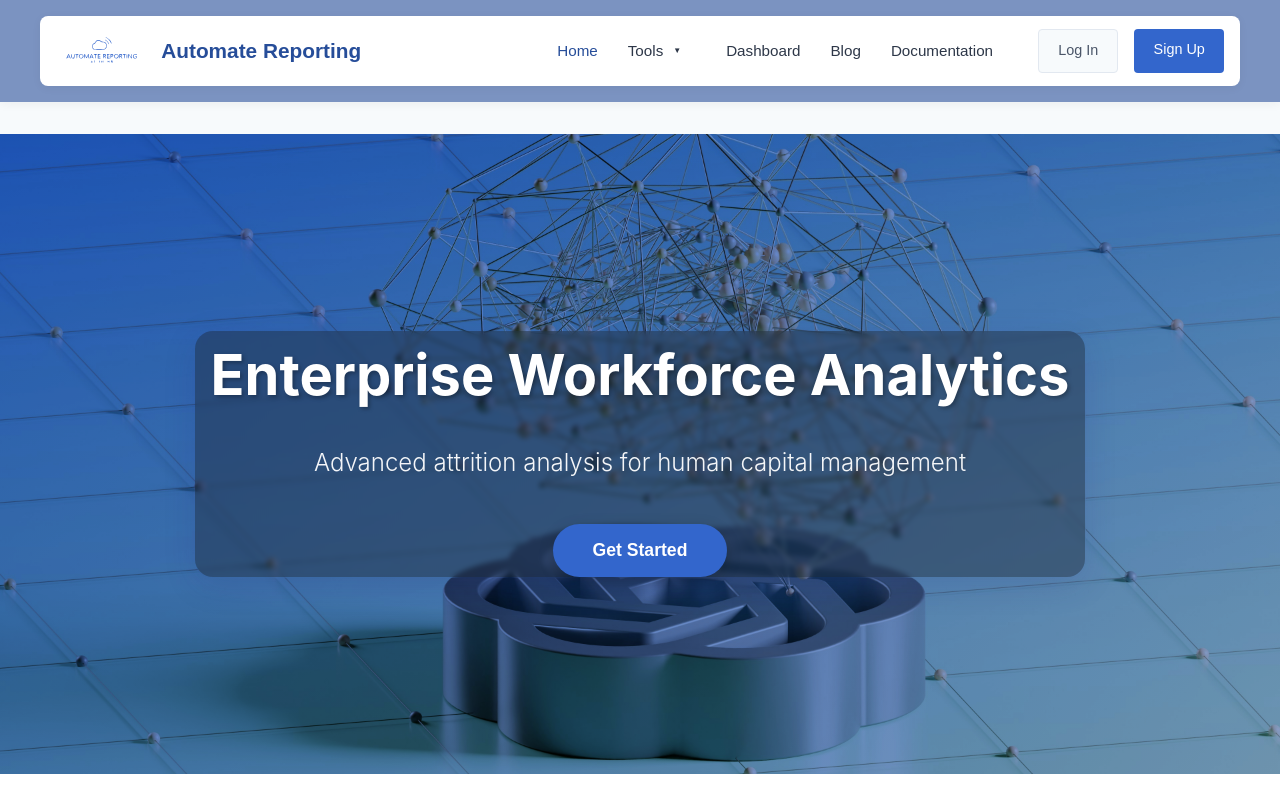
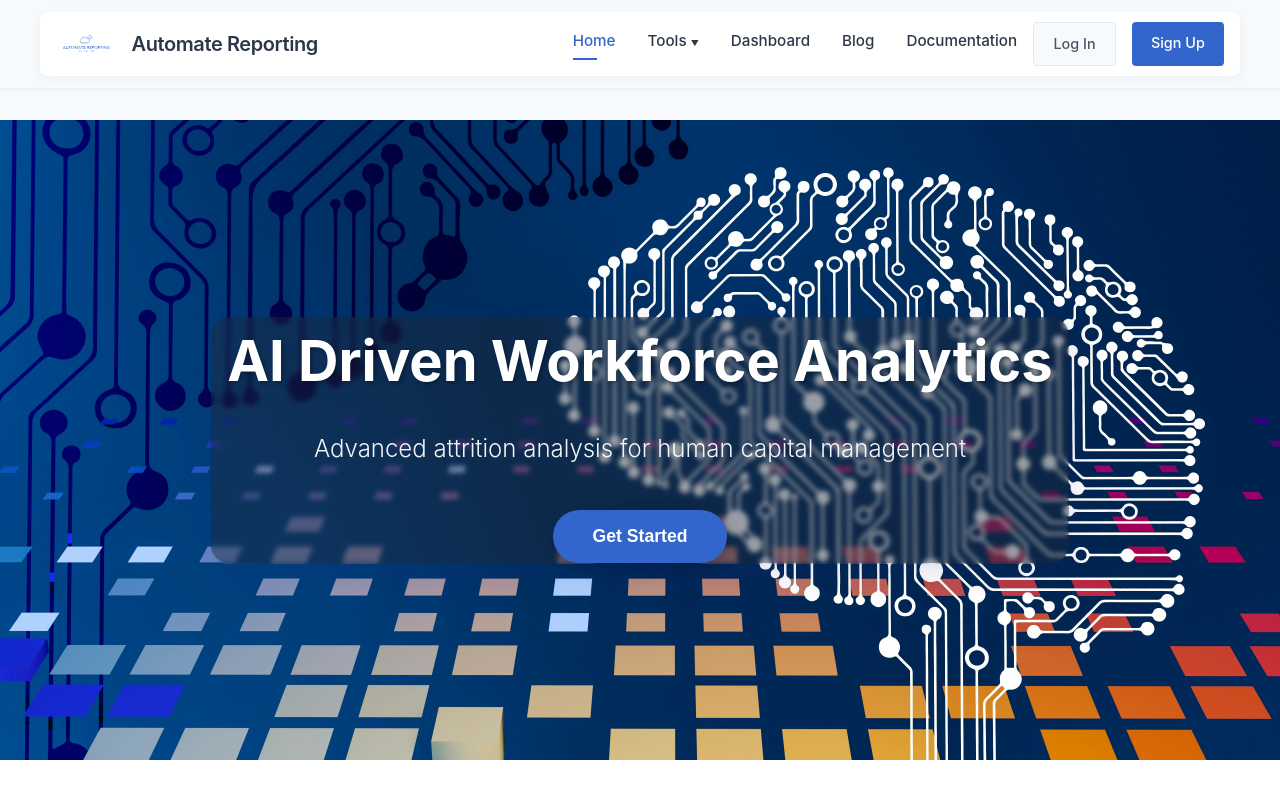
Before and after one commit to sneha42-code/automate-report-tool-app, a React (Create React App) app: page / in a window 1280 px wide. Shown: the top 800 px of the page. Built offline with nearby package versions, Linux system fonts and the light colour scheme; no server answers.

Commit message:
add changes

```diff
--- a/src/pages/Home.jsx
+++ b/src/pages/Home.jsx
@@ -51,7 +51,7 @@ const Home = () => {
         </div>
         <div className="container hero-content">
           <h1 className="hero-title animate-slideDown">
-            Enterprise Workforce Analytics
+            AI Driven Workforce Analytics
           </h1>
           <p className="hero-subtitle animate-slideUp">
             Advanced attrition analysis for human capital management
--- a/src/styles/Footer.css
+++ b/src/styles/Footer.css
@@ -2,10 +2,12 @@
 @import "./color.css";
 
 .footer {
-  background-color: var(--primary-blue);
-  color: wheat;
-  padding: 60px 0 30px;
-  animation: fadeUp 0.8s cubic-bezier(0.4, 0, 0.2, 1);
+  background: linear-gradient(120deg, #f7fafc 0%, #e9eef6 100%);
+  color: var(--primary-slate);
+  padding: 3.5rem 0 1.5rem 0;
+  box-shadow: 0 -2px 24px rgba(0, 0, 0, 0.04);
+  font-size: 1.05rem;
+  border-top: 1px solid #e6eaf3;
 }
 
 @keyframes fadeUp {
@@ -19,34 +21,163 @@
   }
 }
 
-.container {
+.footer .container {
   max-width: 1200px;
   margin: 0 auto;
-  padding: 0 20px;
+  padding: 0 24px;
 }
 
 .footer-sections {
   display: flex;
+  flex-wrap: wrap;
+  gap: 2.5rem;
   justify-content: space-between;
+  margin-bottom: 2.5rem;
 }
 
 .footer-section {
-  flex: 1;
-  max-width: 45%;
+  flex: 1 1 260px;
+  min-width: 220px;
+  margin-bottom: 1.5rem;@import "./color.css";
+
+.footer {
+  color: var(--neutral-dark);
+  padding: 3rem 0 1rem;
+  font-size: 0.95rem;
+  border-top: 1px solid var(--neutral-light);
+  font-family: -apple-system, BlinkMacSystemFont, "Segoe UI", Roboto, sans-serif;
+}
+
+.footer .container {
+  max-width: 1280px;
+  margin: 0 auto;
+  padding: 0 1.5rem;
+}
+
+.footer-sections {
+  display: grid;
+  grid-template-columns: repeat(auto-fit, minmax(240px, 1fr));
+  gap: 2rem;
   margin-bottom: 2rem;
 }
 
+.footer-section {
+  text-align: center;
+}
+
 .footer-title {
-  color: var(--primary-slate);
-  font-size: 1.3rem;
+  font-size: 1.15rem;
+  font-weight: 600;
+  margin-bottom: 0.75rem;
+  color: var(--primary-blue);
+  letter-spacing: -0.01em;
+}
+
+.footer-description {
+  color: var(--neutral-medium);
+  font-size: 0.9rem;
+  line-height: 1.6;
+}
+
+.contact-email {
+  color: var(--neutral-dark);
+  font-weight: 500;
+  font-size: 0.95rem;
+  text-decoration: none;
+  transition: color 0.2s ease;
+}
+
+.contact-email:hover {
+  color: var(--primary-blue);
+}
+
+.footer-bottom {
+  display: flex;
+  justify-content: space-between;
+  align-items: center;
+  border-top: 1px solid var(--neutral-light);
+  padding-top: 1rem;
+  font-size: 0.9rem;
+  color: var(--neutral-medium);
+}
+
+.footer-links {
+  display: flex;
+  gap: 1.25rem;
+}
+
+.footer-links a {
+  color: var(--neutral-dark);
+  text-decoration: none;
+  font-weight: 500;
+  transition: color 0.2s ease;
+}
+
+.footer-links a:hover {
+  color: var(--primary-blue);
+}
+
+/* Animations */
+@keyframes fadeIn {
+  from { opacity: 0; transform: translateY(10px); }
+  to { opacity: 1; transform: translateY(0); }
+}
+
+.footer-section {
+  opacity: 0;
+  transform: translateY(10px);
+  transition: all 0.5s ease-out;
+}
+
+.footer-section.fade-in-visible {
+  opacity: 1;
+  transform: translateY(0);
+}
+
+/* Responsive Design */
+@media (max-width: 960px) {
+  .footer-sections {
+    gap: 1.5rem;
+  }
+
+  .footer-section {
+    text-align: center;
+  }
+}
+
+@media (max-width: 600px) {
+  .footer {
+    padding: 2rem 0 0.75rem;
+  }
+
+  .footer-bottom {
+    flex-direction: column;
+    gap: 0.75rem;
+    text-align: center;
+  }
+
+  .footer-links {
+    flex-direction: column;
+    gap: 0.75rem;
+  }
+
+  .container {
+    padding: 0 1rem;
+  }
+}
+  padding: 1.5rem;
+}
+
+.footer-title {
+  font-size: 1.25rem;
   font-weight: 700;
-  margin: 0 0 10px 0;
+  margin-bottom: 0.7rem;
+  color: var(--primary-blue);
+  letter-spacing: 0.2px;
   position: relative;
   margin-inline-start: auto;
   text-align: center;
   padding-bottom: 10px;
-  letter-spacing: 0.5px;
-  text-transform: none;
   line-height: 1.2;
 }
 
@@ -62,54 +193,63 @@
 }
 
 .footer-description {
-  color: var(--neutral-medium, #64748b);
-  line-height: 1.6;
-  margin: 0;
+  color: var(--primary-slate);
+  font-size: 1.05rem;
+  margin-bottom: 0.5rem;
+  line-height: 1.7;
   text-align: center;
-  font-size: 1rem;
-  margin-bottom: 0.5rem;
 }
 
 .contact-email {
-  color: var(--primary-blue);
-  font-size: 1rem;
+  color: var(--primary-slate);
+  font-weight: 600;
+  font-size: 1.08rem;
+  margin-top: 0.2rem;
+  letter-spacing: 0.1px;
   text-align: center;
 }
 
 .footer-bottom {
   display: flex;
-  padding: 1rem;
+  flex-wrap: wrap;
   justify-content: space-between;
   align-items: center;
-  border-top: var(--primary-slate);
-}
-.footer-top {
-  display: flex;
-  padding: 1rem;
-  justify-content: space-between;
-  align-items: center;
-  border-top: 1px solid rgba(255, 255, 255, 0.1);
-}
-
-.copyright {
-  color: var(--primary-blue);
-  font-size: 0.9rem;
+  border-top: 1px solid #e6eaf3;
+  padding-top: 1.2rem;
+  margin-top: 1.2rem;
+  font-size: 0.98rem;
 }
 
 .footer-links {
   display: flex;
-  gap: 20px;
+  gap: 1.5rem;
 }
 
 .footer-links a {
-  color: var(--primary-slate);
+  color: var(--primary-blue);
   text-decoration: none;
-  font-size: 0.9rem;
-  transition: color 0.2s ease;
+  font-weight: 500;
+  transition: color 0.18s;
+  border-bottom: 1.5px solid transparent;
+  padding-bottom: 2px;
 }
 
 .footer-links a:hover {
-  color: var(--primary-blue);
+  color: var(--primary-slate);
+  border-bottom: 1.5px solid var(--primary-blue);
+}
+
+@media (max-width: 800px) {
+  .footer-sections {
+    flex-direction: column;
+    gap: 1.5rem;
+  }
+
+  .footer-bottom {
+    flex-direction: column;
+    gap: 0.7rem;
+    align-items: flex-start;
+  }
 }
 
 @media (max-width: 768px) {
--- a/src/styles/Header.css
+++ b/src/styles/Header.css
@@ -1,57 +1,44 @@
-/* components/styles/Header.css */
 @import "./color.css";
 
 .header {
-  background-color: var(--primary-slate);
-  box-shadow: var(--shadow-soft);
+  background-color: var(--neutral-white);
+  box-shadow: 0 2px 4px rgba(0, 0, 0, 0.05);
   position: sticky;
   top: 0;
-  padding: 1rem;
+  padding: 0.75rem 0;
   z-index: 1000;
-  font-family: "Arial", "Helvetica Neue", Helvetica, sans-serif;
-  animation: fadeDown 0.8s cubic-bezier(0.4,0,0.2,1);
-}
-
-@keyframes fadeDown {
-  from {
-    opacity: 0;
-    transform: translateY(-40px);
-  }
-  to {
-    opacity: 1;
-    transform: translateY(0);
-  }
+  font-family: -apple-system, BlinkMacSystemFont, "Segoe UI", Roboto, sans-serif;
 }
 
 .container {
-  max-width: 1200px;
+  max-width: 1280px;
   margin: 0 auto;
-  padding: 0 20px;
+  padding: 0 1.5rem;
 }
 
 .header-content {
   display: flex;
+  align-items: center;
   justify-content: space-between;
-  align-items: center;
-  height: 70px;
+  height: 64px;
 }
 
 .logo a {
   display: flex;
   align-items: center;
   text-decoration: none;
-
 }
 
 .logo-img {
-  height: 60px;
-  margin-right: 10px;
+  height: 40px;
+  margin-right: 0.75rem;
 }
 
 .logo-text {
-  font-size: 1.3rem;
+  font-size: 1.25rem;
   font-weight: 600;
-  color: var(--primary-blue-dark);
+  color: var(--neutral-dark);
+  letter-spacing: -0.02em;
 }
 
 .main-nav {
@@ -64,41 +51,33 @@
   list-style: none;
   margin: 0;
   padding: 0;
-  margin-right: 30px;
 }
 
 .nav-item {
-  margin: 0 15px;
-  position: relative;
+  margin: 0 1rem;
 }
 
 .nav-link {
-  color:var( --neutral-dark);
+  color: var(--neutral-dark);
   text-decoration: none;
   font-size: 0.95rem;
   font-weight: 500;
-  padding: 8px 0;
-  position: relative;
+  padding: 0.5rem 0;
   transition: color 0.2s ease;
-  display: inline-block;
 }
 
-.nav-link:hover {
-  color: var(--primary-blue-dark);
-}
-
+.nav-link:hover,
 .nav-link.active {
-  color: var(--primary-blue-dark);
+  color: var(--primary-blue);
 }
 
 .nav-link.active::after {
   content: "";
-  position: absolute;
-  bottom: 0;
-  left: 0;
-  width: 100%;
+  display: block;
+  width: 24px;
   height: 2px;
-  background-color: white;
+  background-color: var(--primary-blue);
+  margin-top: 4px;
 }
 
 /* Dropdown styles */
@@ -106,51 +85,42 @@
   position: relative;
 }
 
-.nav-link.dropdown-toggle {
-  cursor: pointer;
-  display: flex;
-  align-items: center;
-  gap: 5px;
-  padding-right: 15px;
-}
-
 .nav-link.dropdown-toggle::after {
   content: "▼";
-  font-size: 8px;
-  margin-left: 5px;
+  font-size: 0.5rem;
+  margin-left: 0.25rem;
+  display: inline-block;
   transition: transform 0.2s ease;
 }
 
 .dropdown-menu {
   position: absolute;
   top: 100%;
-  left: 0;
-  background-color: var(--primary-slate-dark);
-  min-width: 180px;
-  box-shadow: 0 4px 12px rgba(0, 0, 0, 0.2);
-  border-radius: 4px;
-  padding: 8px 0;
+  left: -0.5rem;
+  background-color: var(--neutral-dark);
+  min-width: 160px;
+  box-shadow: 0 4px 12px rgba(0, 0, 0, 0.1);
+  border-radius: 6px;
+  padding: 0.5rem 0;
   opacity: 0;
   visibility: hidden;
-  transform: translateY(10px);
-  transition: all 0.3s ease;
+  transform: translateY(4px);
+  transition: all 0.2s ease;
   z-index: 10;
-  border: 1px solid rgba(255, 255, 255, 0.1);
 }
 
 .dropdown-item {
   display: block;
-  padding: 8px 16px;
-  color: white;
+  padding: 0.5rem 1rem;
+  color: var(--neutral-light);
   text-decoration: none;
   font-size: 0.9rem;
-  transition: background-color 0.2s ease, color 0.2s ease;
-  white-space: nowrap;
+  font-weight: 500;
+  transition: background-color 0.2s ease;
 }
 
 .dropdown-item:hover {
-  background-color: var(--primary-blue);
-  color: white;
+  background-color: var(--neutral-light);
 }
 
 .nav-item.dropdown:hover .dropdown-menu {
@@ -165,13 +135,12 @@
 
 .header-actions {
   display: flex;
-  gap: 12px;
+  gap: 0.75rem;
 }
 
 .btn {
-  display: inline-block;
-  padding: 8px 20px;
-  border-radius: 4px;
+  padding: 0.5rem 1.25rem;
+  border-radius: 6px;
   font-size: 0.9rem;
   font-weight: 500;
   text-decoration: none;
@@ -181,66 +150,61 @@
 
 .btn-primary {
   background-color: var(--primary-blue);
-  color: white;
-  border: 1px solid var(--primary-blue);
+  color: var(--neutral-white);
+  border: none;
 }
 
 .btn-primary:hover {
-  background-color: var(--primary-blue-light);
-  border-color: var(--primary-blue-light);
+  background-color: var(--primary-blue-dark);
 }
 
 .btn-secondary {
   background-color: transparent;
-  color: white;
-  border: 1px solid white;
+  color: var(--neutral-dark);
+  border: 1px solid var(--neutral-gray);
 }
 
 .btn-secondary:hover {
-  background-color: rgba(255, 255, 255, 0.1);
-  border-color: white;
+  background-color: var(--neutral-light);
 }
 
 .mobile-menu-toggle {
   display: none;
-  flex-direction: column;
-  justify-content: space-between;
   width: 24px;
-  height: 20px;
+  height: 24px;
   background: transparent;
   border: none;
   cursor: pointer;
+  flex-direction: column;
+  justify-content: space-between;
   padding: 0;
 }
 
 .hamburger-line {
   width: 100%;
   height: 2px;
-  background-color: white;
+  background-color: var(--neutral-dark);
   transition: all 0.3s ease;
 }
 
 /* Responsive styles */
-@media (max-width: 920px) {
+@media (max-width: 960px) {
   .mobile-menu-toggle {
     display: flex;
   }
 
   .main-nav {
-    position: absolute;
-    top: 70px;
+    position: fixed;
+    top: 64px;
     left: 0;
     width: 100%;
-    flex-direction: column;
-    align-items: flex-start;
-    background-color: var(--primary-slate-dark);
-    padding: 20px;
-    box-shadow: 0 4px 6px rgba(0, 0, 0, 0.2);
+    background-color: var(--neutral-white);
+    padding: 1rem;
     transform: translateY(-100%);
     opacity: 0;
     pointer-events: none;
     transition: all 0.3s ease;
-    z-index: 1000;
+    z-index: 999;
   }
 
   .main-nav.open {
@@ -252,32 +216,26 @@
   .nav-list {
     flex-direction: column;
     width: 100%;
-    margin-right: 0;
-    margin-bottom: 20px;
   }
 
   .nav-item {
-    margin: 0;
-    width: 100%;
+    margin: 0.5rem 0;
   }
 
   .nav-link {
     display: block;
-    padding: 12px 0;
-    border-bottom: 1px solid rgba(255, 255, 255, 0.1);
+    padding: 0.5rem 0;
   }
 
-  /* Mobile dropdown styles */
   .dropdown-menu {
     position: static;
     box-shadow: none;
+    background-color: var(--neutral-light);
     opacity: 1;
     visibility: visible;
     transform: none;
-    padding: 0 0 0 15px;
-    border: none;
     display: none;
-    margin-top: 0;
+    padding: 0.5rem 1rem;
   }
 
   .nav-item.dropdown.open .dropdown-menu {
@@ -285,37 +243,32 @@
   }
 
   .dropdown-item {
-    padding: 10px 0;
-    border-bottom: 1px solid rgba(255, 255, 255, 0.1);
-  }
-
-  .dropdown-item:last-child {
-    border-bottom: none;
-  }
-
-  .nav-link.dropdown-toggle::after {
-    position: absolute;
-    right: 0;
+    padding: 0.5rem 0;
   }
 
   .header-actions {
+    flex-direction: column;
     width: 100%;
+    padding: 1rem 0;
   }
 
   .btn {
-    display: block;
     width: 100%;
     text-align: center;
-    margin-bottom: 8px;
+    padding: 0.75rem;
   }
 }
 
 @media (max-width: 480px) {
+  .container {
+    padding: 0 1rem;
+  }
+
+  .logo-img {
+    height: 32px;
+  }
+
   .logo-text {
     font-size: 1.1rem;
   }
-
-  .logo-img {
-    height: 30px;
-  }
 }
--- a/src/styles/Home.css
+++ b/src/styles/Home.css
@@ -52,7 +52,6 @@
   left: 0;
   width: 100%;
   height: 100%;
-  background: linear-gradient(135deg, rgba(51, 102, 204, 0.9) 0%, rgba(123, 147, 193, 0.9) 100%);
   mix-blend-mode: multiply;
   z-index: 1;
   pointer-events: none;
```
Also changed, not shown: src/image/dashboard.jpg.
